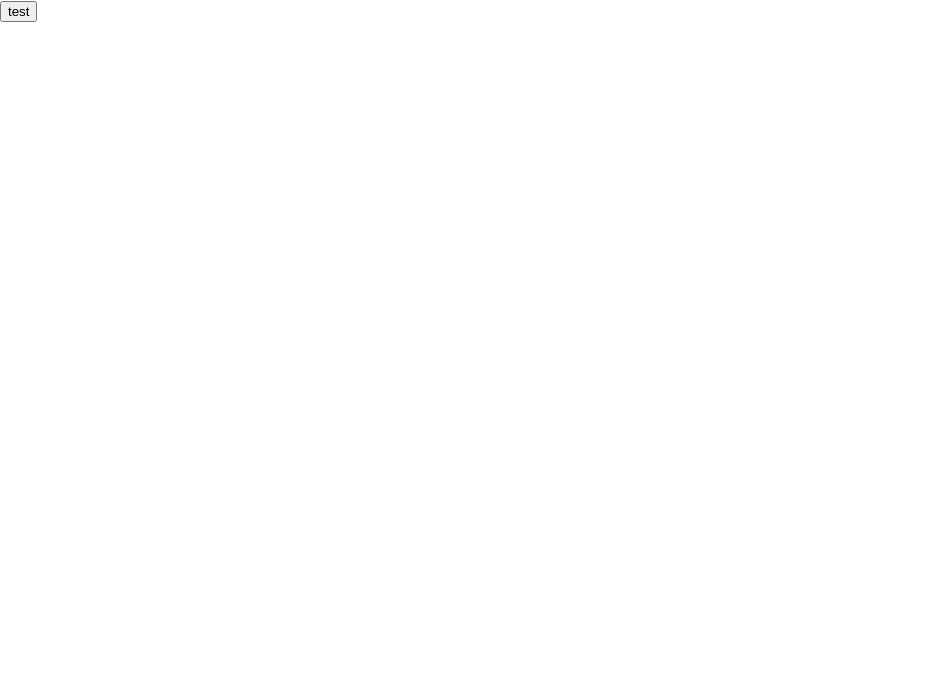
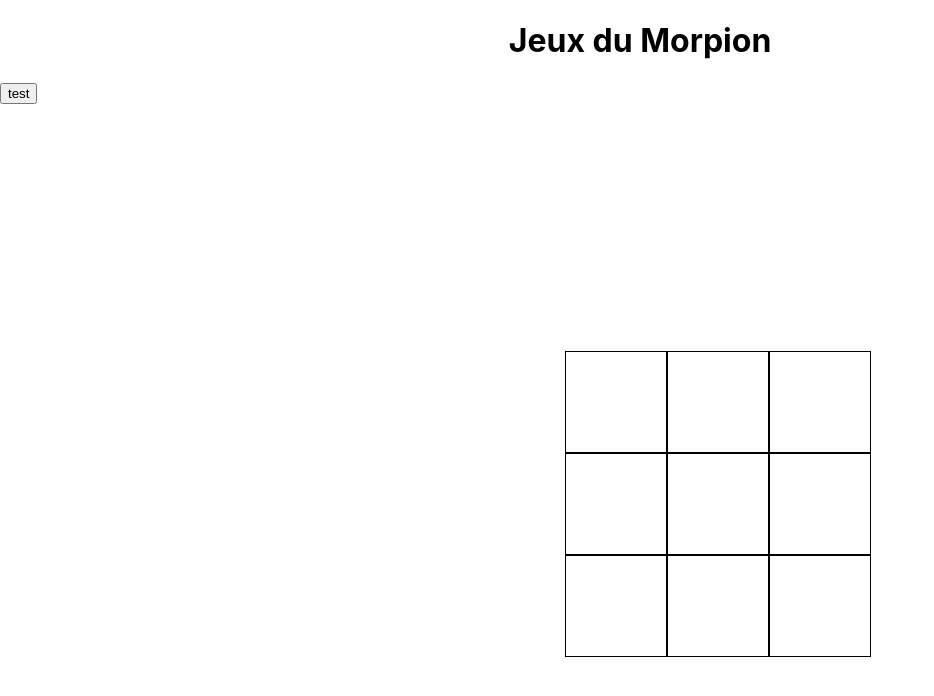
Before and after one commit to chaaams/morpion-react, a React (Create React App) app: page / in a window 1280 px wide. Shown: the top 696 px of the page, without its empty margins (0-934 px from the left). Built offline with nearby package versions, Linux system fonts and the light colour scheme.

Commit message:
Add css on board

```diff
--- a/src/App.css
+++ b/src/App.css
@@ -1,38 +1,22 @@
-.App {
-  text-align: center;
+.grid{
+  display: grid;
+  grid-template-columns:1fr 1fr 1fr;
+  width: 150px;
 }
-
-.App-logo {
-  height: 40vmin;
-  pointer-events: none;
+.case{
+  height: 100px;
+  width: 100px;
+  border: 1px solid black;
 }
-
-@media (prefers-reduced-motion: no-preference) {
-  .App-logo {
-    animation: App-logo-spin infinite 20s linear;
-  }
-}
-
-.App-header {
-  background-color: #282c34;
-  min-height: 100vh;
-  display: flex;
-  flex-direction: column;
+.moveBoard{
   align-items: center;
   justify-content: center;
-  font-size: calc(10px + 2vmin);
-  color: white;
+  display: flex;
+
+  height: 100vh;
 }
-
-.App-link {
-  color: #61dafb;
+.title{
+  display: flex;
+  justify-content: center;
+  align-items: center;
 }
-
-@keyframes App-logo-spin {
-  from {
-    transform: rotate(0deg);
-  }
-  to {
-    transform: rotate(360deg);
-  }
-}
--- a/src/App.js
+++ b/src/App.js
@@ -1,11 +1,14 @@
 import './App.css';
 import Player from "./components/Player"
 import React from 'react';
+import Board from "./components/Board"
 
 function App() {
   return (
     <div>
+      <h1 className='title'>Jeux du Morpion</h1>
       <Player>Clik</Player>
+      <Board></Board>
 
     </div>
   );
--- /dev/null
+++ b/src/components/Board.jsx
@@ -0,0 +1,29 @@
+import React from "react";
+import "../App.css"
+
+class Board extends React.Component{
+    constructor(){
+        super()
+    }
+
+    render(){
+        return(
+                <div className="moveBoard">
+               <div className="grid">
+                   <div className="case"></div>
+                   <div className="case"></div>
+                   <div className="case"></div>
+                   <div className="case"></div>
+                   <div className="case"></div>
+                   <div className="case"></div>
+                   <div className="case"></div>
+                   <div className="case"></div>
+                   <div className="case"></div>
+
+               </div>
+               </div>
+        )
+    }
+}
+
+export default Board;
```
Also changed, not shown: src/components/Player.jsx (line endings or trailing spaces).
